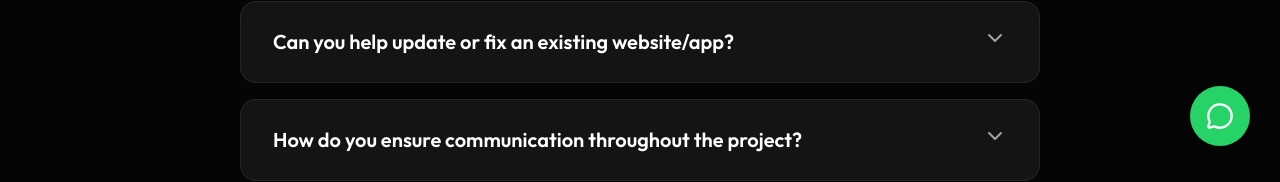
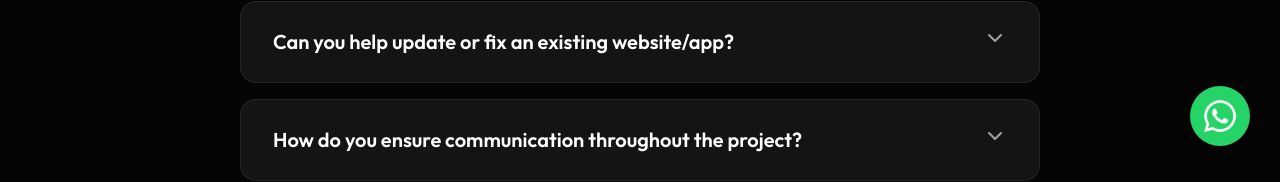
Before and after one commit to Sonu-Hansda/ArtisanLink, a React (Vite) app: page /faq in a window 1280 px wide. Shown: the part 624-806 px from the top of the page. Built offline with nearby package versions, Linux system fonts and the light colour scheme.

Commit message:
add original whatsapp icon

```diff
--- a/src/components/CallToAction.tsx
+++ b/src/components/CallToAction.tsx
@@ -1,10 +1,20 @@
-import React from 'react';
+import React, { useState } from 'react';
 import { motion } from 'framer-motion';
 import { Button } from './Button';
 import { content } from '../data/content';
 import './CallToAction.css';
 
 export const CallToAction: React.FC = () => {
+    const [email, setEmail] = useState('');
+
+    const handleGetStarted = () => {
+        const recipient = 'business.crossoriginlabs@gmail.com';
+        const subject = 'Project Inquiry';
+        const body = `Hi Cross Origin Labs Team,\n\nI am interested in your services and would like to discuss a potential project.\n\nMy email is: ${email}\n\nLooking forward to hearing from you.`;
+
+        window.location.href = `mailto:${recipient}?subject=${encodeURIComponent(subject)}&body=${encodeURIComponent(body)}`;
+    };
+
     return (
         <section id="contact" className="cta-section">
             <div className="container cta-container">
@@ -21,8 +31,14 @@ export const CallToAction: React.FC = () => {
                     <div className="cta-form-wrapper">
                         {/* Simple email capture form visual */}
                         <div className="email-input-group">
-                            <input type="email" placeholder="email@company.com" className="cta-input" />
-                            <Button variant="primary" onClick={() => window.location.href = 'mailto:hello@crossoriginlabs.com'}>
+                            <input
+                                type="email"
+                                placeholder="email@company.com"
+                                className="cta-input"
+                                value={email}
+                                onChange={(e) => setEmail(e.target.value)}
+                            />
+                            <Button variant="primary" onClick={handleGetStarted}>
                                 {content.cta.button}
                             </Button>
                         </div>
--- a/src/components/WhatsAppButton.tsx
+++ b/src/components/WhatsAppButton.tsx
@@ -1,6 +1,7 @@
 import React from 'react';
-import { MessageCircle } from 'lucide-react';
 import { motion } from 'framer-motion';
+import whatsappIcon from '../assets/whatsapp.png';
+
 
 export const WhatsAppButton: React.FC = () => {
     return (
@@ -15,7 +16,11 @@ export const WhatsAppButton: React.FC = () => {
             whileHover={{ scale: 1.1 }}
             whileTap={{ scale: 0.9 }}
         >
-            <MessageCircle size={28} />
+            <img
+                src={whatsappIcon}
+                alt="WhatsApp"
+                style={{ width: '48px', height: '48px', objectFit: 'contain' }}
+            />
         </motion.a>
     );
 };
```
